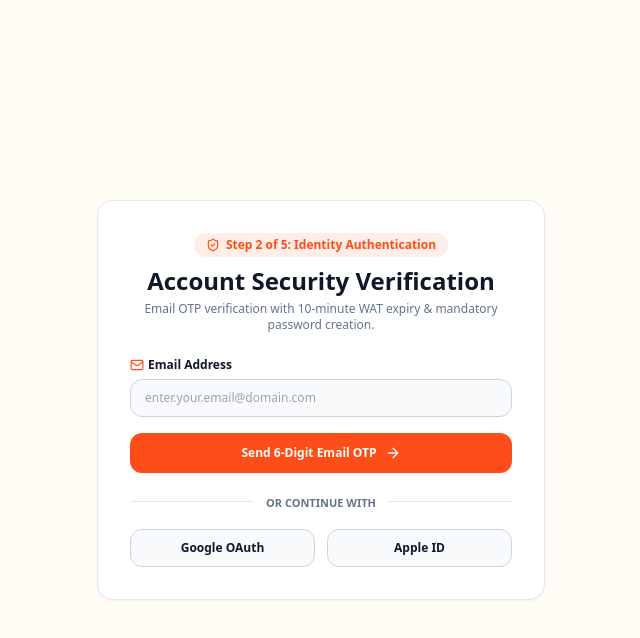
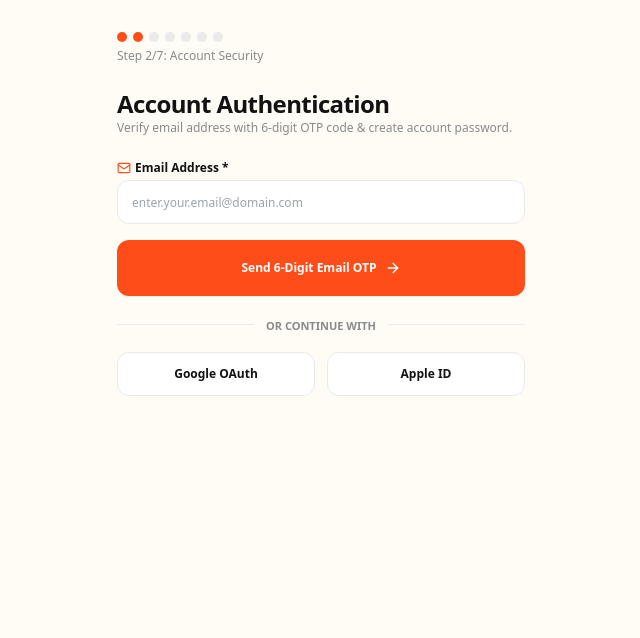
Before and after one commit to quantumdemo/PartMatch, a Next.js app: page /onboarding/auth in a window 1280 px wide. Shown: the top 638 px of the page, without its empty margins (319-959 px from the left). Built offline with nearby package versions, Linux system fonts and the light colour scheme.

Commit message:
feat: remove OPay references, standardize 7-step onboarding stepper header, and enforce real data flow
Co-authored-by: quantumdemo <105062689+quantumdemo@users.noreply.github.com>

```diff
--- a/src/app/checkout/pay/page.tsx
+++ b/src/app/checkout/pay/page.tsx
@@ -115,7 +115,7 @@ function PaymentMethodContent() {
             </div>
             <div>
               <h3 className="font-bold text-sm text-[#121212]">Instant Bank Transfer</h3>
-              <p className="text-xs text-[#8A8A8A]">GTB, Access, OPay, Moniepoint NUBAN</p>
+              <p className="text-xs text-[#8A8A8A]">GTB, Access, Moniepoint, Zenith NUBAN</p>
             </div>
           </div>
           <input type="radio" checked={method === "bank"} readOnly className="accent-[#FF4D1A]" />
--- a/src/app/mechanic/wallet/page.tsx
+++ b/src/app/mechanic/wallet/page.tsx
@@ -29,7 +29,6 @@ export default function MechanicWalletPage() {
       const userId = session?.user?.id;
 
       if (userId) {
-        // Query wallet
         const { data: wallet } = await supabase
           .from("wallets")
           .select("available_balance")
@@ -38,7 +37,6 @@ export default function MechanicWalletPage() {
 
         setBalance(Number(wallet?.available_balance || 0));
 
-        // Query transactions
         const { data: txData } = await supabase
           .from("transactions")
           .select("*")
@@ -69,7 +67,7 @@ export default function MechanicWalletPage() {
         </button>
         <div>
           <h1 className="text-base font-bold text-[#121212]">Mechanic Payout Wallet</h1>
-          <p className="text-[11px] text-[#8A8A8A]">OPay-Style Instant Bank Withdrawals</p>
+          <p className="text-[11px] text-[#8A8A8A]">Instant Bank Withdrawals</p>
         </div>
       </header>
 
@@ -82,7 +80,7 @@ export default function MechanicWalletPage() {
       ) : (
         <>
           {/* 48px Balance Card */}
-          <div className="bg-white border border-[#EAEAEA] rounded-[16px] p-5 space-y-3 shadow-sm">
+          <div className="bg-[#FFFFFF] border border-[#EAEAEA] rounded-[16px] p-5 space-y-3 shadow-sm">
             <span className="text-[10px] uppercase font-bold text-[#8A8A8A] tracking-wider">
               Withdrawable Balance
             </span>
--- a/src/app/onboarding/auth/page.tsx
+++ b/src/app/onboarding/auth/page.tsx
@@ -2,7 +2,7 @@
 
 import React, { useState } from "react";
 import { useRouter } from "next/navigation";
-import { ShieldCheck, Mail, Lock, ArrowRight, AlertCircle, Clock } from "lucide-react";
+import { Mail, Lock, ArrowRight, AlertCircle, Clock } from "lucide-react";
 import { useAuth } from "@/hooks/useAuth";
 
 export default function OnboardingAuthPage() {
@@ -65,25 +65,35 @@ export default function OnboardingAuthPage() {
       return;
     }
 
-    // Proceed to live camera verification
-    router.push("/onboarding/live-verify");
+    router.push("/onboarding/profile");
   };
 
   return (
-    <main className="min-h-screen bg-[#FFFBF5] text-[#0F172A] p-6 md:p-12 font-sans flex items-center justify-center">
-      <div className="max-w-md w-full bg-white border border-slate-200 rounded-2xl p-6 md:p-8 space-y-6 shadow-sm">
-        <header className="text-center space-y-1">
-          <div className="inline-flex items-center gap-1.5 text-xs font-semibold text-[#FF4D1A] bg-[#FF4D1A]/10 px-3 py-1 rounded-full mb-1">
-            <ShieldCheck className="w-3.5 h-3.5" /> Step 2 of 5: Identity Authentication
+    <main className="min-h-screen bg-[#FFFBF5] text-[#121212] font-sans p-4 flex flex-col justify-between max-w-[440px] mx-auto">
+      <div className="space-y-6 pt-4 pb-24">
+        {/* Top Progress Stepper Header */}
+        <div className="space-y-1.5">
+          <div className="flex items-center gap-1.5">
+            <div className="w-2.5 h-2.5 rounded-full bg-[#FF4D1A]" />
+            <div className="w-2.5 h-2.5 rounded-full bg-[#FF4D1A]" />
+            <div className="w-2.5 h-2.5 rounded-full bg-[#EAEAEA]" />
+            <div className="w-2.5 h-2.5 rounded-full bg-[#EAEAEA]" />
+            <div className="w-2.5 h-2.5 rounded-full bg-[#EAEAEA]" />
+            <div className="w-2.5 h-2.5 rounded-full bg-[#EAEAEA]" />
+            <div className="w-2.5 h-2.5 rounded-full bg-[#EAEAEA]" />
           </div>
-          <h1 className="text-2xl font-extrabold text-[#0F172A]">Account Security Verification</h1>
-          <p className="text-xs text-[#64748B]">
-            Email OTP verification with 10-minute WAT expiry & mandatory password creation.
+          <p className="text-xs font-medium text-[#8A8A8A]">Step 2/7: Account Security</p>
+        </div>
+
+        <div>
+          <h1 className="text-2xl font-bold tracking-tight text-[#121212]">Account Authentication</h1>
+          <p className="text-xs text-[#8A8A8A]">
+            Verify email address with 6-digit OTP code & create account password.
           </p>
-        </header>
+        </div>
 
         {(localError || error) && (
-          <div className="p-3.5 bg-red-50 border border-red-200 text-red-700 text-xs rounded-xl flex items-center gap-2">
+          <div className="p-3 bg-red-50 border border-red-200 text-red-700 text-xs rounded-xl flex items-center gap-2">
             <AlertCircle className="w-4 h-4 shrink-0" />
             <span>{localError || error}</span>
           </div>
@@ -92,9 +102,9 @@ export default function OnboardingAuthPage() {
         {/* STEP A: Email Entry */}
         {step === "email" && (
           <form onSubmit={handleSendOTP} className="space-y-4">
-            <div className="space-y-1.5">
-              <label className="text-xs font-bold text-[#0F172A] flex items-center gap-1">
-                <Mail className="w-3.5 h-3.5 text-[#FF4D1A]" /> Email Address
+            <div className="space-y-1">
+              <label className="text-xs font-bold text-[#121212] flex items-center gap-1">
+                <Mail className="w-3.5 h-3.5 text-[#FF4D1A]" /> Email Address *
               </label>
               <input
                 type="email"
@@ -102,24 +112,25 @@ export default function OnboardingAuthPage() {
                 onChange={(e) => setEmail(e.target.value)}
                 placeholder="enter.your.email@domain.com"
                 required
-                className="w-full px-3.5 py-2.5 bg-slate-50 border border-slate-300 rounded-xl text-xs text-[#0F172A] focus:outline-none focus:ring-2 focus:ring-[#FF4D1A]"
+                className="w-full h-11 px-3.5 bg-white border border-[#EAEAEA] rounded-[12px] text-xs text-[#121212] focus:outline-none focus:border-[#FF4D1A]"
               />
             </div>
 
             <button
               type="submit"
               disabled={loading}
-              className="w-full py-3 bg-[#FF4D1A] hover:bg-[#E03E0F] text-white text-xs font-bold rounded-xl transition shadow-sm flex items-center justify-center gap-2"
+              className="w-full h-14 bg-[#FF4D1A] hover:bg-[#E03E0F] text-white text-xs font-bold rounded-[12px] transition shadow-sm flex items-center justify-center gap-2"
             >
-              {loading ? "Sending OTP..." : "Send 6-Digit Email OTP"} <ArrowRight className="w-4 h-4" />
+              <span>{loading ? "Sending OTP..." : "Send 6-Digit Email OTP"}</span>
+              <ArrowRight className="w-4 h-4" />
             </button>
 
             {/* Social Logins */}
             <div className="relative my-4 text-center">
               <div className="absolute inset-0 flex items-center">
-                <div className="w-full border-t border-slate-200"></div>
+                <div className="w-full border-t border-[#EAEAEA]"></div>
               </div>
-              <span className="relative bg-white px-3 text-[11px] text-[#64748B] uppercase font-semibold">
+              <span className="relative bg-[#FFFBF5] px-3 text-[11px] text-[#8A8A8A] uppercase font-semibold">
                 Or continue with
               </span>
             </div>
@@ -128,14 +139,14 @@ export default function OnboardingAuthPage() {
               <button
                 type="button"
                 onClick={() => signInWithGoogle()}
-                className="py-2.5 bg-slate-50 hover:bg-slate-100 border border-slate-300 rounded-xl text-xs font-semibold text-[#0F172A] flex items-center justify-center gap-1.5"
+                className="h-11 bg-white hover:bg-neutral-50 border border-[#EAEAEA] rounded-[12px] text-xs font-bold text-[#121212] flex items-center justify-center gap-1.5"
               >
                 Google OAuth
               </button>
               <button
                 type="button"
                 onClick={() => signInWithApple()}
-                className="py-2.5 bg-slate-50 hover:bg-slate-100 border border-slate-300 rounded-xl text-xs font-semibold text-[#0F172A] flex items-center justify-center gap-1.5"
+                className="h-11 bg-white hover:bg-neutral-50 border border-[#EAEAEA] rounded-[12px] text-xs font-bold text-[#121212] flex items-center justify-center gap-1.5"
               >
                 Apple ID
               </button>
@@ -146,8 +157,8 @@ export default function OnboardingAuthPage() {
         {/* STEP B: Enter OTP */}
         {step === "verify_otp" && (
           <form onSubmit={handleVerifyOTP} className="space-y-4">
-            <div className="p-3 bg-slate-50 rounded-xl border border-slate-200 text-xs text-[#64748B] flex items-center justify-between">
-              <span>Code sent to: <strong className="text-[#0F172A]">{email}</strong></span>
+            <div className="p-3 bg-white rounded-[12px] border border-[#EAEAEA] text-xs text-[#8A8A8A] flex items-center justify-between">
+              <span>Code sent to: <strong className="text-[#121212]">{email}</strong></span>
               <button
                 type="button"
                 onClick={() => setStep("email")}
@@ -157,8 +168,8 @@ export default function OnboardingAuthPage() {
               </button>
             </div>
 
-            <div className="space-y-1.5">
-              <label className="text-xs font-bold text-[#0F172A]">Enter 6-Digit Email OTP</label>
+            <div className="space-y-1">
+              <label className="text-xs font-bold text-[#121212]">Enter 6-Digit Email OTP</label>
               <input
                 type="text"
                 maxLength={6}
@@ -166,12 +177,11 @@ export default function OnboardingAuthPage() {
                 onChange={(e) => setOtpToken(e.target.value.replace(/\D/g, ""))}
                 placeholder="123456"
                 required
-                className="w-full text-center text-lg font-mono tracking-widest px-3.5 py-2.5 bg-slate-50 border border-slate-300 rounded-xl text-[#0F172A] focus:outline-none focus:ring-2 focus:ring-[#FF4D1A]"
+                className="w-full text-center text-lg font-mono tracking-widest h-12 bg-white border border-[#EAEAEA] rounded-[12px] text-[#121212] focus:outline-none focus:border-[#FF4D1A]"
               />
             </div>
 
-            {/* Countdown timer display */}
-            <div className="flex items-center justify-between text-xs text-[#64748B]">
+            <div className="flex items-center justify-between text-xs text-[#8A8A8A]">
               <span className="flex items-center gap-1">
                 <Clock className="w-3.5 h-3.5 text-[#FF4D1A]" />
                 {canResend ? "Resend ready" : `Resend in ${countdown}s`}
@@ -180,7 +190,7 @@ export default function OnboardingAuthPage() {
                 type="button"
                 disabled={!canResend || loading}
                 onClick={() => sendOTP(email)}
-                className="text-[#FF4D1A] disabled:text-slate-400 font-bold underline text-xs"
+                className="text-[#FF4D1A] disabled:text-[#8A8A8A] font-bold underline text-xs"
               >
                 Resend Code
               </button>
@@ -189,9 +199,10 @@ export default function OnboardingAuthPage() {
             <button
               type="submit"
               disabled={loading || otpToken.length !== 6}
-              className="w-full py-3 bg-[#FF4D1A] hover:bg-[#E03E0F] disabled:bg-slate-300 text-white text-xs font-bold rounded-xl transition shadow-sm flex items-center justify-center gap-2"
+              className="w-full h-14 bg-[#FF4D1A] hover:bg-[#E03E0F] disabled:bg-[#EAEAEA] disabled:text-[#8A8A8A] text-white text-xs font-bold rounded-[12px] transition shadow-sm flex items-center justify-center gap-2"
             >
-              {loading ? "Verifying OTP..." : "Verify Code & Proceed"} <ArrowRight className="w-4 h-4" />
+              <span>{loading ? "Verifying OTP..." : "Verify Code & Proceed"}</span>
+              <ArrowRight className="w-4 h-4" />
             </button>
           </form>
         )}
@@ -199,9 +210,9 @@ export default function OnboardingAuthPage() {
         {/* STEP C: Mandatory Set Password */}
         {step === "set_password" && (
           <form onSubmit={handleSetPassword} className="space-y-4">
-            <div className="space-y-1.5">
-              <label className="text-xs font-bold text-[#0F172A] flex items-center gap-1">
-                <Lock className="w-3.5 h-3.5 text-[#FF4D1A]" /> Create Account Password
+            <div className="space-y-1">
+              <label className="text-xs font-bold text-[#121212] flex items-center gap-1">
+                <Lock className="w-3.5 h-3.5 text-[#FF4D1A]" /> Create Account Password *
               </label>
               <input
                 type="password"
@@ -209,27 +220,28 @@ export default function OnboardingAuthPage() {
                 onChange={(e) => setPassword(e.target.value)}
                 placeholder="Minimum 8 characters"
                 required
-                className="w-full px-3.5 py-2.5 bg-slate-50 border border-slate-300 rounded-xl text-xs text-[#0F172A] focus:outline-none focus:ring-2 focus:ring-[#FF4D1A]"
+                className="w-full h-11 px-3.5 bg-white border border-[#EAEAEA] rounded-[12px] text-xs text-[#121212] focus:outline-none focus:border-[#FF4D1A]"
               />
             </div>
 
-            <div className="space-y-1.5">
-              <label className="text-xs font-bold text-[#0F172A]">Confirm Password</label>
+            <div className="space-y-1">
+              <label className="text-xs font-bold text-[#121212]">Confirm Password *</label>
               <input
                 type="password"
                 value={confirmPassword}
                 onChange={(e) => setConfirmPassword(e.target.value)}
                 placeholder="Re-enter password"
                 required
-                className="w-full px-3.5 py-2.5 bg-slate-50 border border-slate-300 rounded-xl text-xs text-[#0F172A] focus:outline-none focus:ring-2 focus:ring-[#FF4D1A]"
+                className="w-full h-11 px-3.5 bg-white border border-[#EAEAEA] rounded-[12px] text-xs text-[#121212] focus:outline-none focus:border-[#FF4D1A]"
               />
             </div>
 
             <button
               type="submit"
-              className="w-full py-3 bg-[#FF4D1A] hover:bg-[#E03E0F] text-white text-xs font-bold rounded-xl transition shadow-sm flex items-center justify-center gap-2"
+              className="w-full h-14 bg-[#FF4D1A] hover:bg-[#E03E0F] text-white text-xs font-bold rounded-[12px] transition shadow-sm flex items-center justify-center gap-2"
             >
-              Save Password & Continue <ArrowRight className="w-4 h-4" />
+              <span>Save Password & Continue</span>
+              <ArrowRight className="w-4 h-4" />
             </button>
           </form>
         )}
--- a/src/app/onboarding/kyc/page.tsx
+++ b/src/app/onboarding/kyc/page.tsx
@@ -108,6 +108,7 @@ export default function OnboardingKYCPage() {
             <div className="w-2.5 h-2.5 rounded-full bg-[#FF4D1A]" />
             <div className="w-2.5 h-2.5 rounded-full bg-[#FF4D1A]" />
             <div className="w-2.5 h-2.5 rounded-full bg-[#FF4D1A]" />
+            <div className="w-2.5 h-2.5 rounded-full bg-[#EAEAEA]" />
             <div className="w-2.5 h-2.5 rounded-full bg-[#EAEAEA]" />
           </div>
           <p className="text-xs font-medium text-[#8A8A8A]">Step 5/7: KYC Verification</p>
--- a/src/app/onboarding/picture/page.tsx
+++ b/src/app/onboarding/picture/page.tsx
@@ -80,6 +80,8 @@ export default function ProfilePicturePage() {
             <div className="w-2.5 h-2.5 rounded-full bg-[#FF4D1A]" />
             <div className="w-2.5 h-2.5 rounded-full bg-[#FF4D1A]" />
             <div className="w-2.5 h-2.5 rounded-full bg-[#EAEAEA]" />
+            <div className="w-2.5 h-2.5 rounded-full bg-[#EAEAEA]" />
+            <div className="w-2.5 h-2.5 rounded-full bg-[#EAEAEA]" />
           </div>
           <p className="text-xs font-medium text-[#8A8A8A]">Step 4/7: Profile Photo</p>
         </div>
--- a/src/app/onboarding/profile/page.tsx
+++ b/src/app/onboarding/profile/page.tsx
@@ -144,6 +144,8 @@ export default function CompleteProfilePage() {
             <div className="w-2.5 h-2.5 rounded-full bg-[#FF4D1A]" />
             <div className="w-2.5 h-2.5 rounded-full bg-[#FF4D1A]" />
             <div className="w-2.5 h-2.5 rounded-full bg-[#FF4D1A]" />
+            <div className="w-2.5 h-2.5 rounded-full bg-[#EAEAEA]" />
+            <div className="w-2.5 h-2.5 rounded-full bg-[#EAEAEA]" />
             <div className="w-2.5 h-2.5 rounded-full bg-[#EAEAEA]" />
             <div className="w-2.5 h-2.5 rounded-full bg-[#EAEAEA]" />
           </div>
--- a/src/app/orders/tracking/[id]/page.tsx
+++ b/src/app/orders/tracking/[id]/page.tsx
@@ -43,7 +43,7 @@ export default function OrderTrackingPage() {
         </button>
         <div>
           <h1 className="text-base font-bold text-[#121212]">Live Delivery Tracking</h1>
-          <p className="text-[11px] text-[#8A8A8A]">OPay-Style Real-time Courier Map</p>
+          <p className="text-[11px] text-[#8A8A8A]">Real-time Courier Map</p>
         </div>
       </header>
 
--- a/src/app/support/page.tsx
+++ b/src/app/support/page.tsx
@@ -72,7 +72,7 @@ export default function CustomerSupportPage() {
           <ArrowLeft className="w-4 h-4" />
         </button>
         <div>
-          <h1 className="text-base font-bold text-[#121212]">OPay Support Center</h1>
+          <h1 className="text-base font-bold text-[#121212]">PartMatch Support Center</h1>
           <p className="text-[11px] text-[#8A8A8A]">24/7 Live Assistance & FAQs</p>
         </div>
       </header>
--- a/src/app/wallet/page.tsx
+++ b/src/app/wallet/page.tsx
@@ -98,7 +98,7 @@ export default function CustomerWalletPage() {
         </button>
         <div>
           <h1 className="text-base font-bold text-[#121212]">Customer Wallet</h1>
-          <p className="text-[11px] text-[#8A8A8A]">OPay-Style Instant Funding & Escrow</p>
+          <p className="text-[11px] text-[#8A8A8A]">Instant Funding & Escrow</p>
         </div>
       </header>
 
```
Also changed, not shown: src/app/onboarding/page.tsx (+5 -3 lines), src/app/seller/wallet/page.tsx (+1 -7 lines), src/lib/services/supportService.ts (+2 -12 lines), 1 other file (tests, documents, lock files or other folders).
